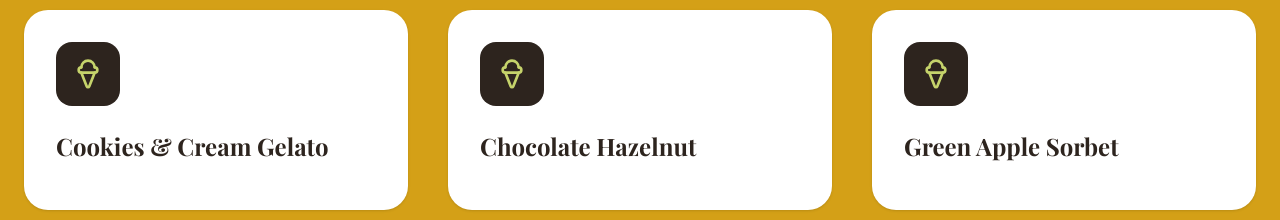
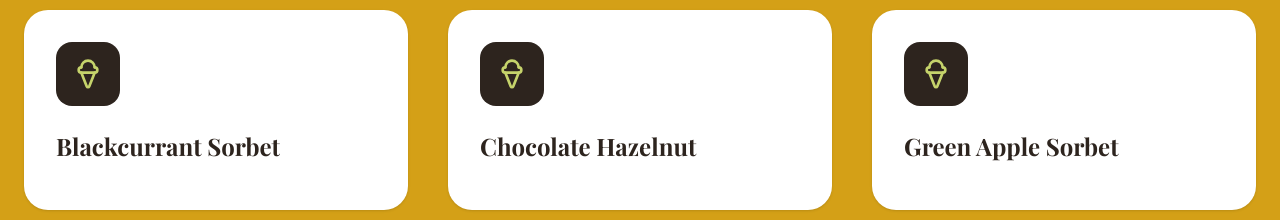
Before and after one commit to prad2040/SunshineHaven, a React (Vite) app: page / in a window 1280 px wide. Shown: the part 2280-2500 px from the top of the page. Built offline with nearby package versions, Linux system fonts and the light colour scheme; no server answers; a web font is replaced by a local one.

Commit message:
Replace 'Cookies & Cream Gelato' with 'Blackcurrant Sorbet'

```diff
--- a/src/types.ts
+++ b/src/types.ts
@@ -196,7 +196,7 @@ export const FALLBACK_CAFE_DETAILS: CafeDetails = {
   vdlIceCream: {
     description: "Premium ice cream, sorbet, and gelato from Van Diemens Land Creamery in Tasmania. Made with the purest Tasmanian milk and cream.",
     flavors: [
-      "Cookies & Cream Gelato",
+      "Blackcurrant Sorbet",
       "Chocolate Hazelnut",
       "Green Apple Sorbet",
       "Café Latte Ice Cream",
```
